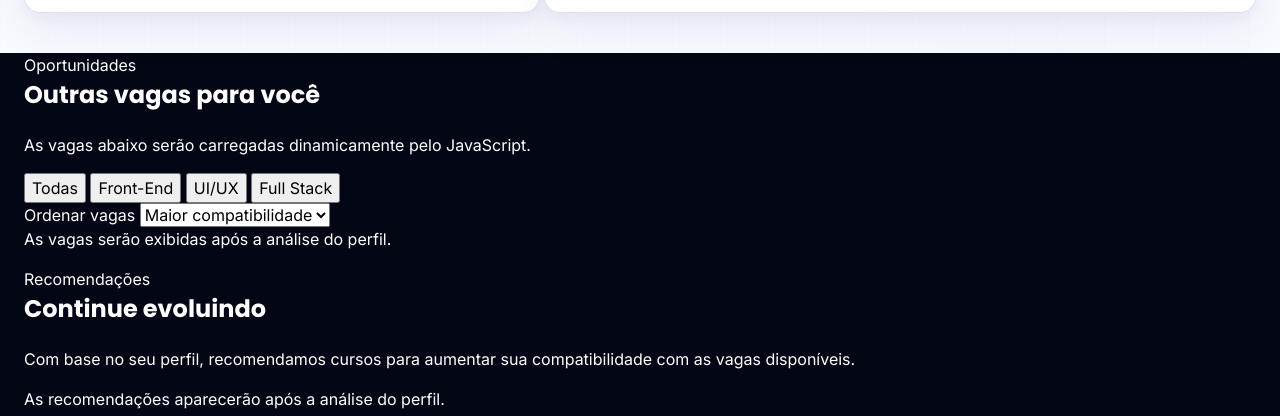
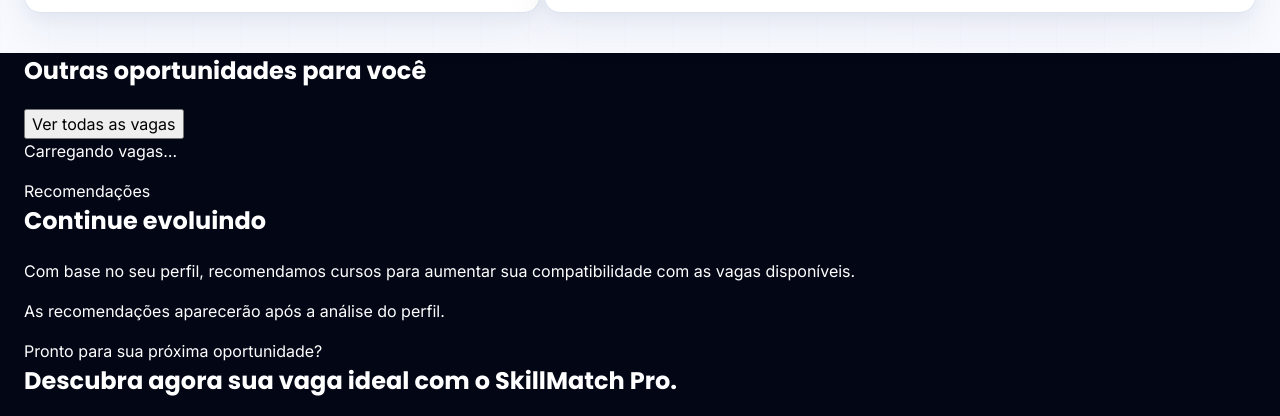
Before and after one commit to alexandredevsc/skillmatch-pro, a website: page index.html in a window 1280 px wide. Shown: the part 2028-2444 px from the top of the page. Drawn offline with Linux system fonts and the light colour scheme.

Commit message:
fix(html): prepara estrutura da seção de vagas

```diff
--- a/index.html
+++ b/index.html
@@ -385,65 +385,39 @@
 
       <section id="vagas" class="jobs-section">
         <div class="container">
-          <header class="section-header">
-            <span>Oportunidades</span>
+          <header class="section-header jobs-heading">
+            <h2>Outras oportunidades para você</h2>
 
-            <h2>Outras vagas para você</h2>
-
-            <p>
-              As vagas abaixo serão carregadas dinamicamente pelo JavaScript.
-            </p>
+            <button
+              id="viewAllJobs"
+              class="view-all-button"
+              type="button"
+              aria-controls="jobsContainer"
+            >
+              Ver todas as vagas
+            </button>
           </header>
-
-          <!-- FILTROS E ORDENAÇÃO -->
-
-          <div
-            class="jobs-filter"
-            role="group"
-            aria-label="Filtrar e ordenar vagas"
-          >
-            <button class="filter-btn active" type="button" data-filter="todas">
-              Todas
-            </button>
-
-            <button class="filter-btn" type="button" data-filter="front-end">
-              Front-End
-            </button>
-
-            <button class="filter-btn" type="button" data-filter="ui-ux">
-              UI/UX
-            </button>
-
-            <button class="filter-btn" type="button" data-filter="fullstack">
-              Full Stack
-            </button>
-
-            <div class="jobs-order">
-              <label for="jobsOrder"> Ordenar vagas </label>
-
-              <select
-                id="jobsOrder"
-                name="jobsOrder"
-                aria-label="Ordenar vagas"
-              >
-                <option value="compatibilidade">Maior compatibilidade</option>
-
-                <option value="salario">Maior salário</option>
-
-                <option value="empresa">Nome da empresa</option>
-              </select>
-            </div>
-          </div>
 
           <!-- MENSAGEM DE ESTADO -->
 
-          <p id="jobsStatus" class="jobs-status" aria-live="polite">
-            As vagas serão exibidas após a análise do perfil.
+          <p
+            id="jobsStatus"
+            class="jobs-status"
+            role="status"
+            aria-live="polite"
+          >
+            Carregando vagas…
           </p>
 
           <!-- GRID DAS VAGAS -->
 
-          <div id="jobsContainer" class="jobs-grid">
+          <div
+            id="jobsContainer"
+            class="jobs-grid"
+            role="region"
+            aria-label="Lista de oportunidades"
+            aria-busy="true"
+          >
             <!--
               Os cards serão criados dinamicamente
               pelo arquivo ui.js utilizando
```
